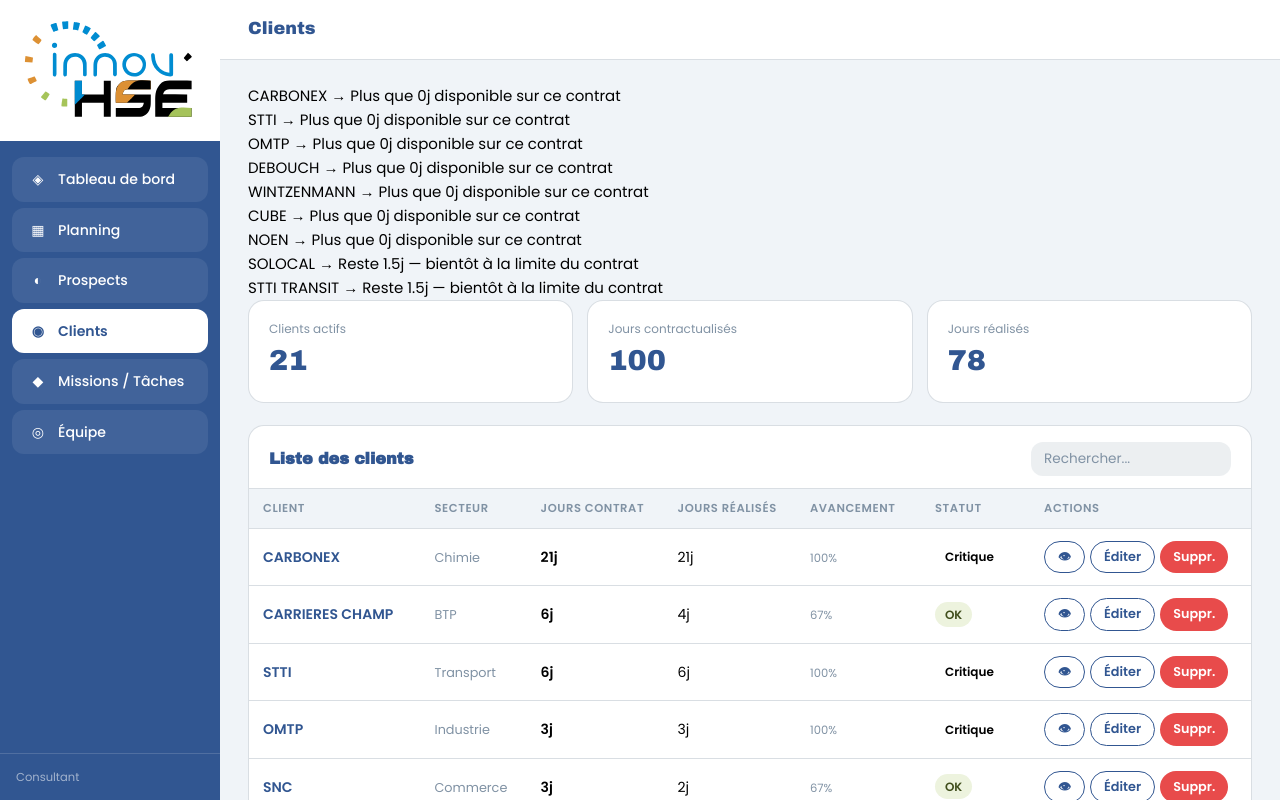
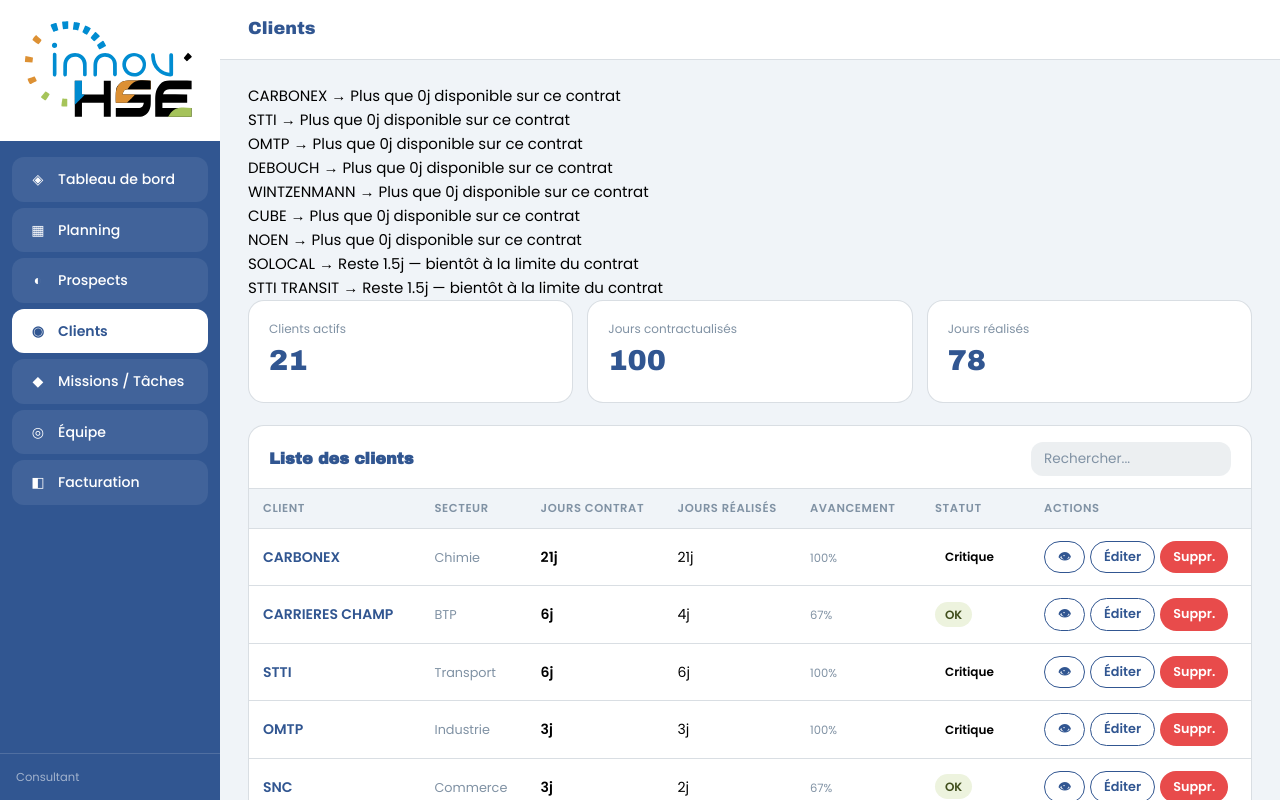
Before and after one commit to Eva-Mignerey/outil-de-pilotage-innov-hse, a Vue app: page /clients in a window 1280 px wide. Shown: the top 800 px of the page. Built offline with nearby package versions, Linux system fonts and the light colour scheme; sample sign-in values are in the browser's storage.

Commit message:
ajout du lien vers la page facturation

```diff
--- a/src/components/Sidebar.vue
+++ b/src/components/Sidebar.vue
@@ -38,9 +38,9 @@
             <router-link class="sidebar__btn" to="/employes"    active-class="actif" @click="ouvert = false">
                 <span class="sidebar__icone">◎</span><span>Équipe</span>
             </router-link>
-            <!-- <router-link class="sidebar__btn" to="/facturation" active-class="actif" @click="ouvert = false">
+            <router-link class="sidebar__btn" to="/facturation" active-class="actif" @click="ouvert = false">
                 <span class="sidebar__icone">◧</span><span>Facturation</span>
-            </router-link> -->
+            </router-link>
         </nav>
 
         <div class="sidebar__user">
```
